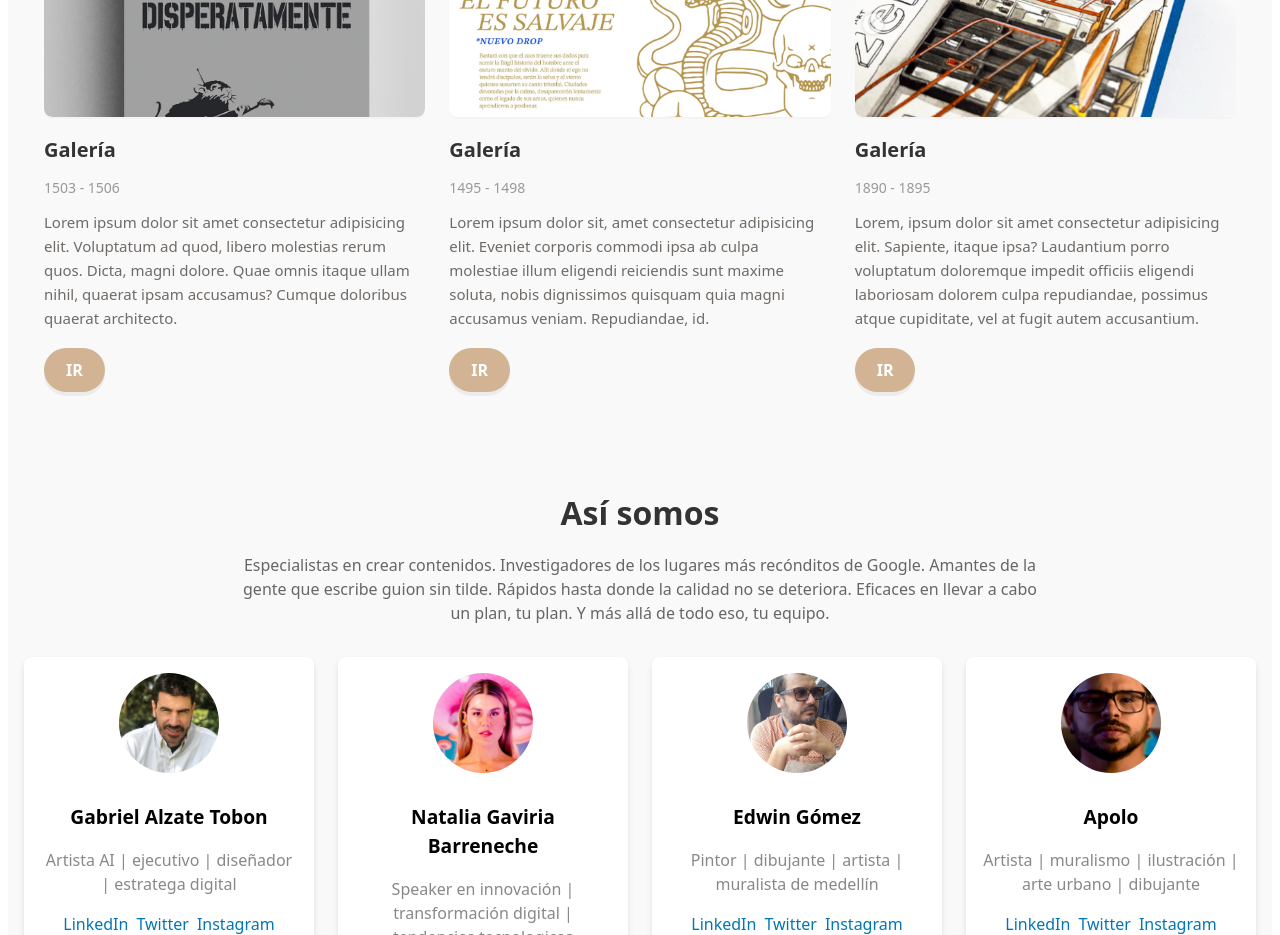
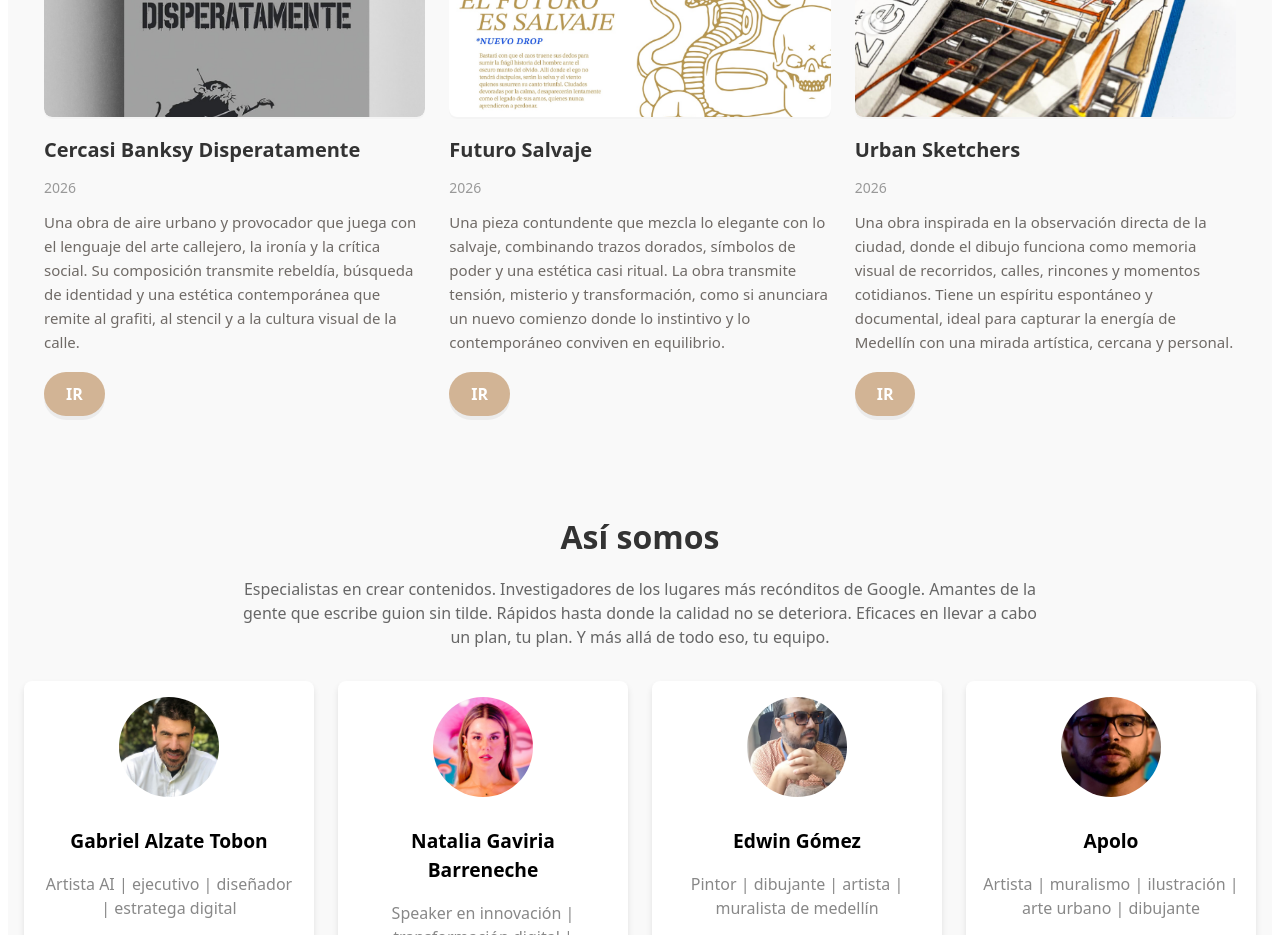
Before and after one commit to designcardonaoro-bit/Proyecto-final-front-end-, a React (Vite) app in the folder my-app/: page / in a window 1280 px wide. Shown: the part 920-1855 px from the top of the page. Built offline with nearby package versions, Linux system fonts and the light colour scheme.

Commit message:
texto galeria de obras

```diff
--- a/my-app/src/Pages/Home.jsx
+++ b/my-app/src/Pages/Home.jsx
@@ -52,10 +52,10 @@ const Home = () => {
                   <img src={cercasiBansky} alt="Imagen blog 1" /> {/* Imagen de la obra */}
                 </div>
                 <div className="card-body">
-                  <h3 className="card-title">Galería</h3>
-                  <p className="card-date">1503 - 1506</p>
+                  <h3 className="card-title">Cercasi Banksy Disperatamente</h3>
+                  <p className="card-date">2026</p>
                   <p className="card-excerpt">
-                    Lorem ipsum dolor sit amet consectetur adipisicing elit. Voluptatum ad quod, libero molestias rerum quos. Dicta, magni dolore. Quae omnis itaque ullam nihil, quaerat ipsam accusamus? Cumque doloribus quaerat architecto.
+                    Una obra de aire urbano y provocador que juega con el lenguaje del arte callejero, la ironía y la crítica social. Su composición transmite rebeldía, búsqueda de identidad y una estética contemporánea que remite al grafiti, al stencil y a la cultura visual de la calle.
                   </p>
                   <a className="card-btn" href="/gallery">IR</a> {/* Botón para ir a la galería */}
                 </div>
@@ -67,10 +67,10 @@ const Home = () => {
                   <img src={futuroSalva} alt="Imagen blog 2" /> {/* Imagen de la obra */}
                 </div>
                 <div className="card-body">
-                  <h3 className="card-title">Galería</h3>
-                  <p className="card-date">1495 - 1498</p>
+                  <h3 className="card-title">Futuro Salvaje</h3>
+                  <p className="card-date">2026</p>
                   <p className="card-excerpt">
-                    Lorem ipsum dolor sit, amet consectetur adipisicing elit. Eveniet corporis commodi ipsa ab culpa molestiae illum eligendi reiciendis sunt maxime soluta, nobis dignissimos quisquam quia magni accusamus veniam. Repudiandae, id.
+                    Una pieza contundente que mezcla lo elegante con lo salvaje, combinando trazos dorados, símbolos de poder y una estética casi ritual. La obra transmite tensión, misterio y transformación, como si anunciara un nuevo comienzo donde lo instintivo y lo contemporáneo conviven en equilibrio.
                   </p>
                   <a className="card-btn" href="/gallery">IR</a> {/* Botón para ir a la galería */}
                 </div>
@@ -82,10 +82,10 @@ const Home = () => {
                   <img src={tercera} alt="Imagen blog 3" /> {/* Imagen de la obra */}
                 </div>
                 <div className="card-body">
-                  <h3 className="card-title">Galería</h3>
-                  <p className="card-date">1890 - 1895</p>
+                  <h3 className="card-title">Urban Sketchers</h3>
+                  <p className="card-date">2026</p>
                   <p className="card-excerpt">
-                    Lorem, ipsum dolor sit amet consectetur adipisicing elit. Sapiente, itaque ipsa? Laudantium porro voluptatum doloremque impedit officiis eligendi laboriosam dolorem culpa repudiandae, possimus atque cupiditate, vel at fugit autem accusantium.
+                    Una obra inspirada en la observación directa de la ciudad, donde el dibujo funciona como memoria visual de recorridos, calles, rincones y momentos cotidianos. Tiene un espíritu espontáneo y documental, ideal para capturar la energía de Medellín con una mirada artística, cercana y personal.
                   </p>
                   <a className="card-btn" href="/gallery">IR</a> {/* Botón para ir a la galería */}
                 </div>
```
